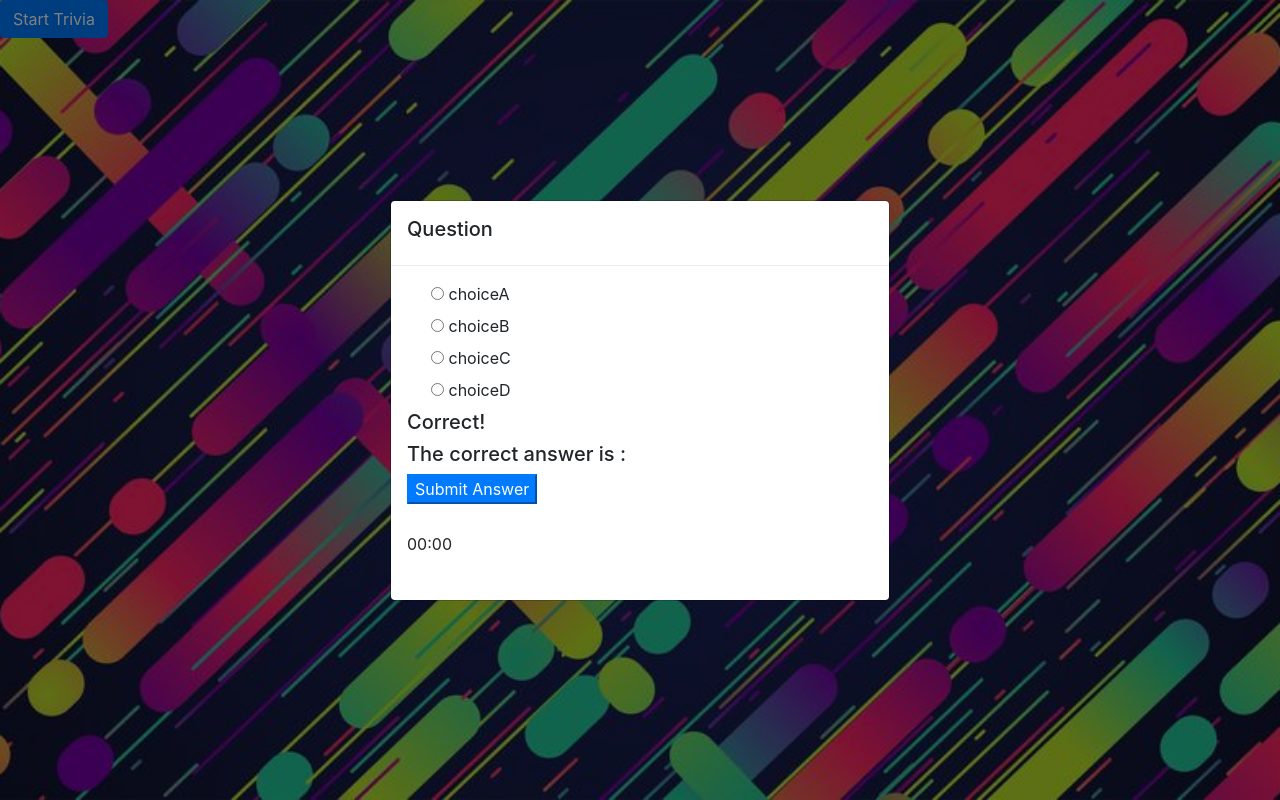
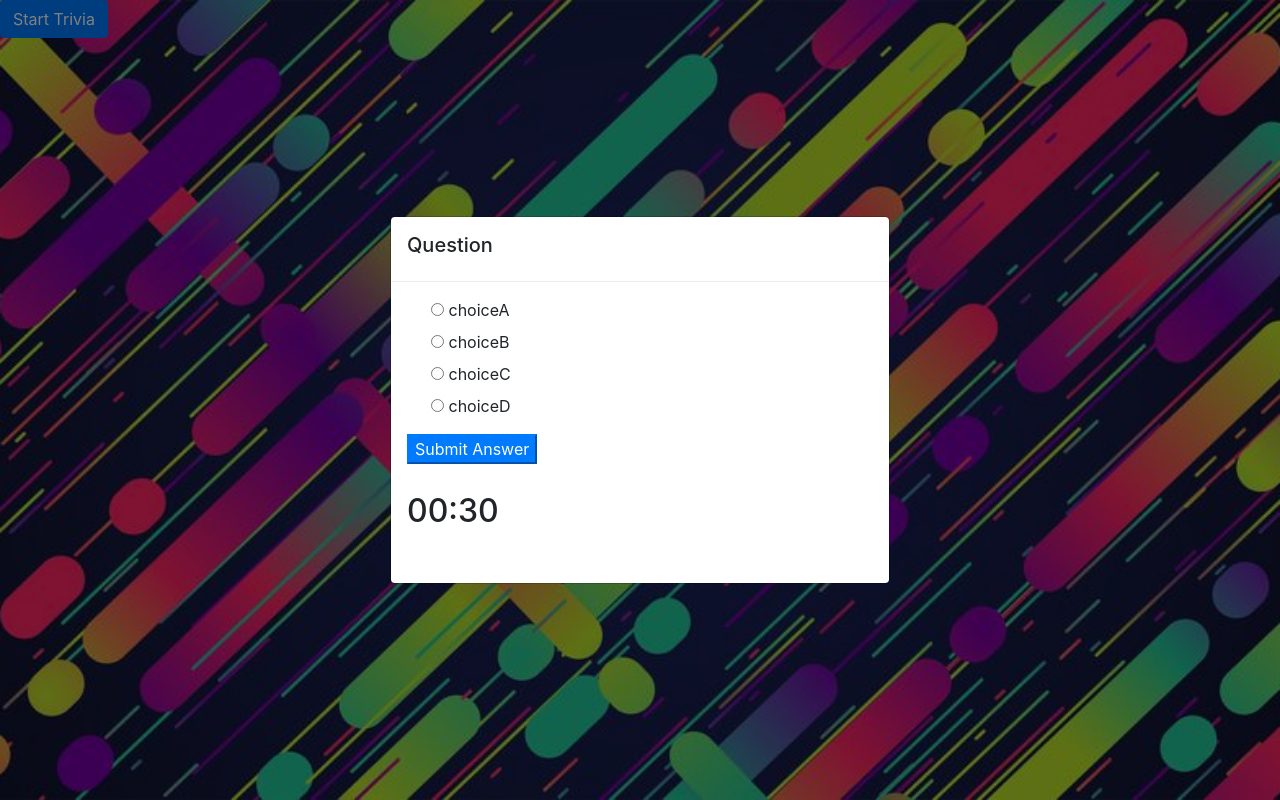
Before and after one commit to diborad-d/TriviaGame, a plain HTML site: page index.html in a window 1280 px wide. Both pictures are taken after a click on the button "Start Trivia". Drawn offline with nearby package versions, Linux system fonts and the light colour scheme.

Commit message:
- added correct/incorrect checker div - set a start timer

```diff
--- a/index.html
+++ b/index.html
@@ -12,7 +12,7 @@
   <body>
     <!-- Button trigger modal -->
     <!-- <div class="modal-dialog modal-dialog-centered" role="document"> -->
-    <button type="button" class="btn btn-primary" data-toggle="modal" data-target="#exampleModalCenter">
+    <button type="button" class="btn btn-primary" id="startBtn" data-toggle="modal" data-target="#exampleModalCenter">
       Start Trivia
     </button>
     <!-- Modal -->
@@ -45,14 +45,18 @@
               <!-- <button type="button"><a href="#" class="next">Next &raquo;</a></button> -->
             </div>
             <div>
-                <h5 id="correct">Correct!</h5>
-                <h5 id="wrong">The correct answer is :</h5>
+                <h5 id="correct"></h5>
+                <h5 id="wrong"></h5>
 
-            <input class="btn-primary" id="submit" type="button" value="Submit Answer"></input>
+            <input class="btn-primary" id="submit" type="button" value="Submit Answer">
+
+ </input>
 
             <!-- Default checked -->
           </div>
-          <div class="modal-dialog modal-dialog-centered" >00:00</div>
+          <div class="modal-dialog modal-dialog-centered" id="timer">
+           <h2>00:30</h2>
+        </div>
                         <!-- set countdown to green and last 5 seconds to red -->
         </div>
       </div>
```
